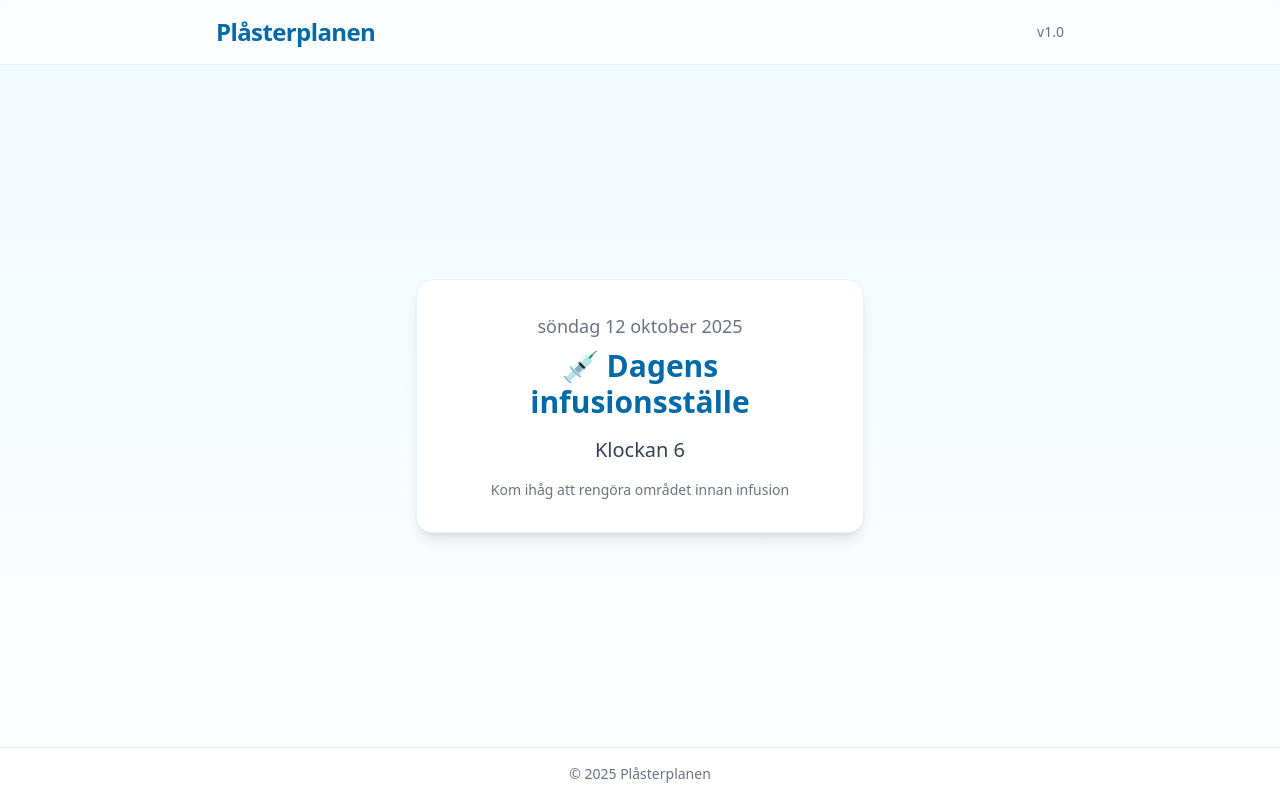
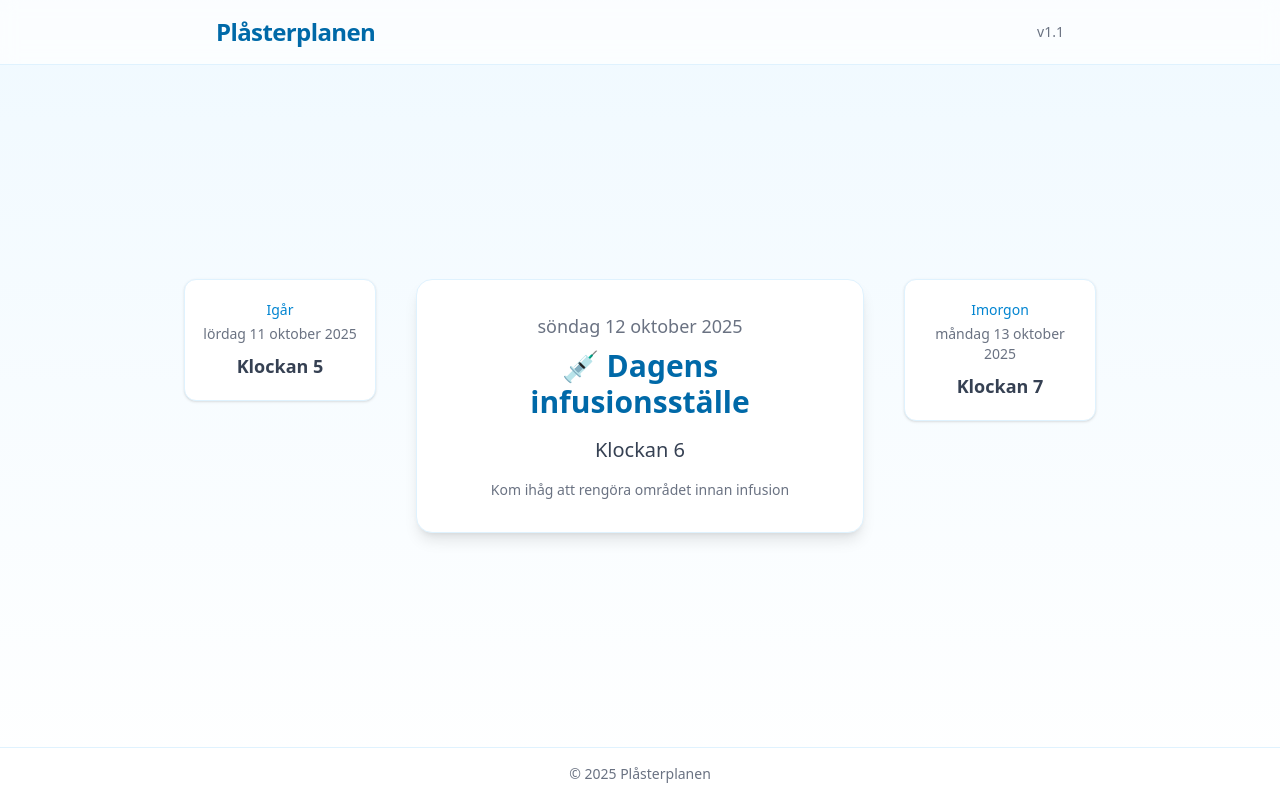
Before and after one commit to NiclasDrugge/plasterplanen, a Next.js app: page / in a window 1280 px wide. Built offline with nearby package versions, Linux system fonts and the light colour scheme.

Commit message:
added previous and next day

```diff
--- a/app/components/header/index.tsx
+++ b/app/components/header/index.tsx
@@ -5,7 +5,7 @@ export const Header = () => {
         <h1 className="text-2xl font-semibold text-sky-700 tracking-tight">
           Plåsterplanen
         </h1>
-        <span className="text-sm text-gray-500">v1.0</span>
+        <span className="text-sm text-gray-500">v1.1</span>
       </div>
     </header>
   );
--- /dev/null
+++ b/app/components/injectionDayCard/index.tsx
@@ -0,0 +1,36 @@
+"use client";
+
+import { getInjectionSiteForDate } from "../../helpers/getInjectionSiteForDate";
+
+type Props = {
+  label?: string; // e.g., "Yesterday", "Tomorrow"
+  offset: number; // -1 = yesterday, 1 = tomorrow
+};
+
+export const InjectionDayCard = ({ label, offset }: Props) => {
+  // Calculate date based on offset
+  const date = new Date();
+  date.setDate(date.getDate() + offset);
+
+  const formattedDate = date.toLocaleDateString("sv-SV", {
+    weekday: "long",
+    year: "numeric",
+    month: "long",
+    day: "numeric",
+  });
+
+  const injectionSite = getInjectionSiteForDate(date);
+
+  return (
+    <div className="w-48 rounded-xl bg-white border border-sky-100 shadow-sm px-4 py-5 text-center flex flex-col items-center">
+      {label && (
+        <p className="text-sm font-medium text-sky-600 mb-1">{label}</p>
+      )}
+
+      <p className="text-sm text-gray-500">{formattedDate}</p>
+      <p className="text-lg font-semibold text-gray-700 mt-2">
+        {injectionSite}
+      </p>
+    </div>
+  );
+};
--- a/app/page.tsx
+++ b/app/page.tsx
@@ -1,12 +1,21 @@
 import { Header } from "./components/header";
 import { Footer } from "./components/footer";
+import { InjectionDayCard } from "./components/injectionDayCard";
 import { TodayInjectionCard } from "./components/todayInjectionCard";
 
 export default function Home() {
   return (
     <main className="flex min-h-screen flex-col bg-gradient-to-b from-sky-50 to-white text-gray-800">
       <Header />
-      <TodayInjectionCard />
+
+      <section className="flex flex-1 flex-col gap-6 items-center justify-center">
+        <div className="flex items-start gap-4">
+          <InjectionDayCard label="Igår" offset={-1} />
+          <TodayInjectionCard />
+          <InjectionDayCard label="Imorgon" offset={1} />
+        </div>
+      </section>
+
       <Footer />
     </main>
   );
```
Also changed, not shown: 3 other files (tests, documents, lock files or other folders).
